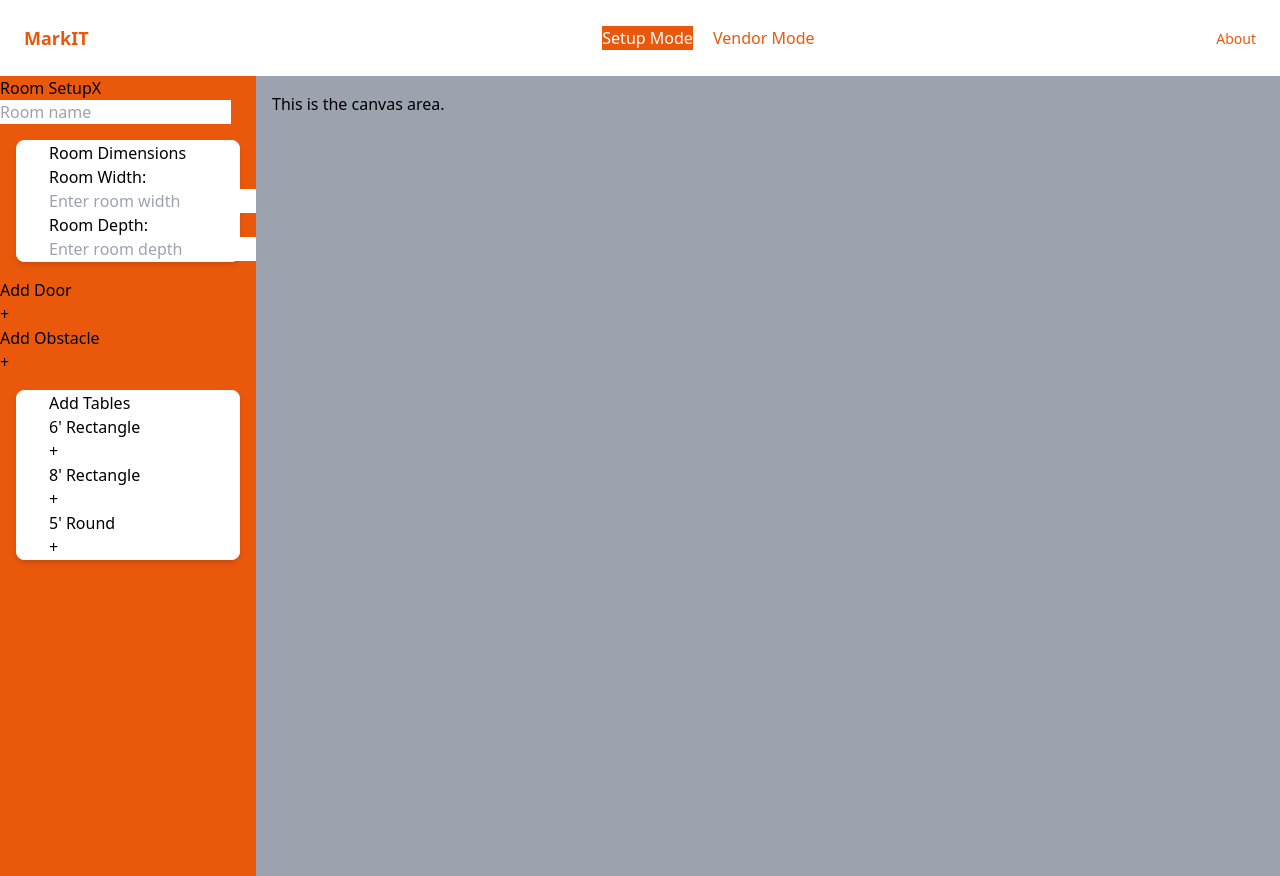
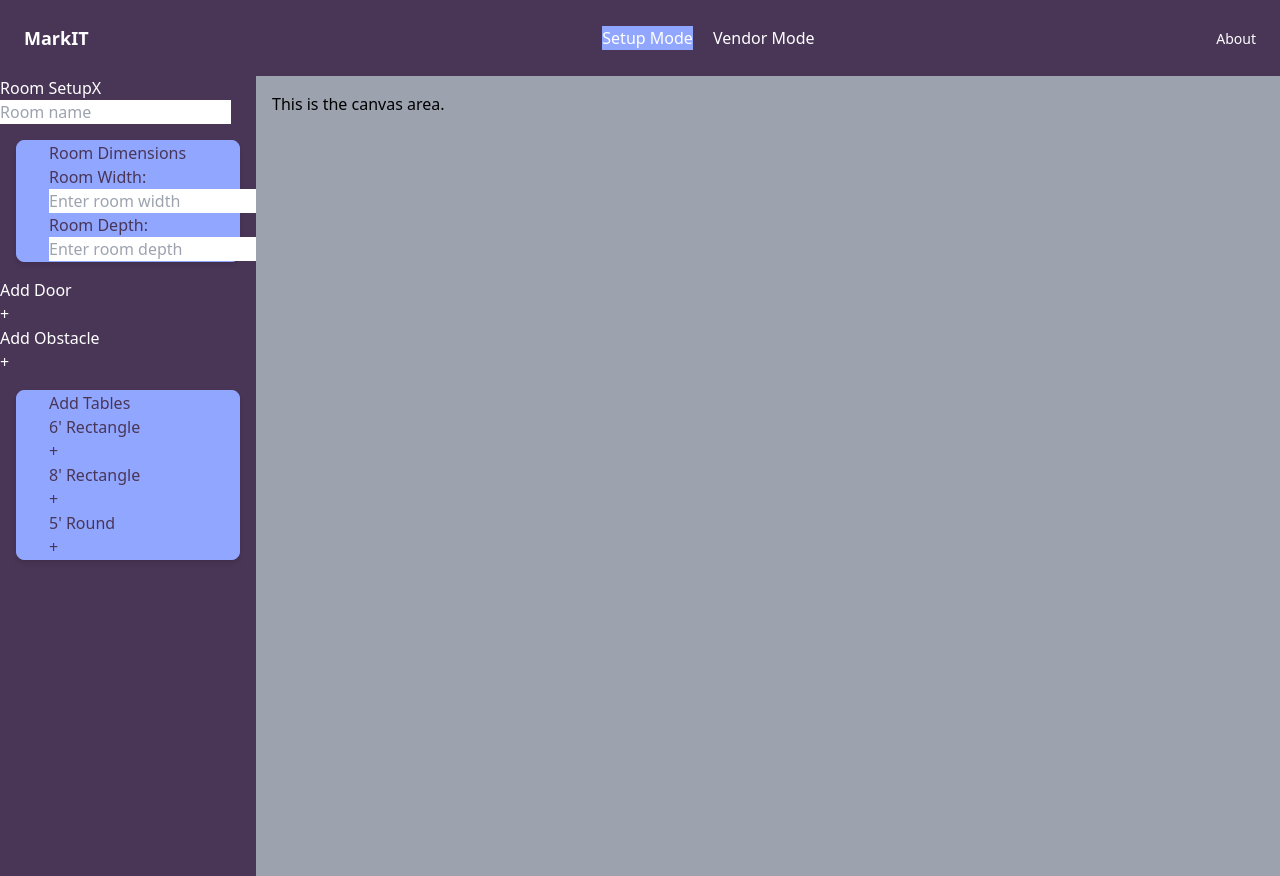
Before and after one commit to JustinDotRocks/MarkIT, a website: page index.html in a window 1280 px wide. Both pictures are taken after a click on the button "Setup Mode". Drawn offline with nearby package versions, Linux system fonts and the light colour scheme; files that its build step writes are made by us from their sources.

Commit message:
Just olaying with some color options

```diff
--- a/styles.css
+++ b/styles.css
@@ -7,8 +7,9 @@
     @apply flex;
 }
 
+/* NAV BAR */
 .navbar {
-    @apply bg-white text-orange-600 p-6 flex justify-between items-center;
+    @apply bg-englishViolet text-white p-6 flex justify-between items-center;
 }
 
 .markit h1 {
@@ -24,7 +25,7 @@
 }
 
 .menu-btn.active {
-    @apply bg-orange-600 text-white;
+    @apply bg-vistaBlue text-white;
 }
 
 #setup-mode {
@@ -43,11 +44,13 @@
 }
 
 .about-link {
-    @apply text-orange-600 text-sm hover:text-orange-300;
+    @apply text-white text-sm hover:text-vistaBlue;
 }
 
+/* SIDE MENU */
+
 .sidebar {
-    @apply bg-orange-600 w-64 min-h-screen;
+    @apply bg-englishViolet text-white w-64 min-h-screen;
 }
 
 .setup-menu-top-container {
@@ -55,8 +58,10 @@
 }
 
 .card-container {
-    @apply px-8 bg-white border border-white rounded-lg shadow-md m-4;
+    @apply px-8 bg-vistaBlue border border-vistaBlue text-englishViolet rounded-lg shadow-md m-4;
 }
+
+/* CANVAS */
 
 .canvas {
     @apply flex-1 p-4 bg-gray-400;
--- a/tailwind.config.js
+++ b/tailwind.config.js
@@ -3,7 +3,13 @@ module.exports = {
   purge: ['./src/**/*.html', './src/**/*.js'],
   content: [],
   theme: {
-    extend: {},
+    extend: {
+      colors: {
+        vistaBlue: '#91a6ff',
+        englishViolet: "#493657",
+        white: "#ffffff",
+      }
+    },
   },
   plugins: [],
 }
```
